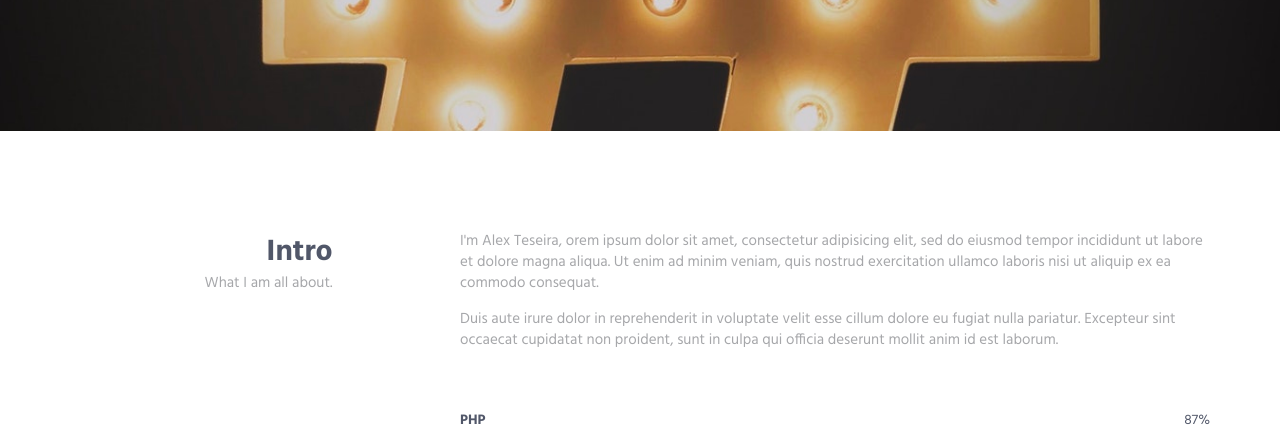
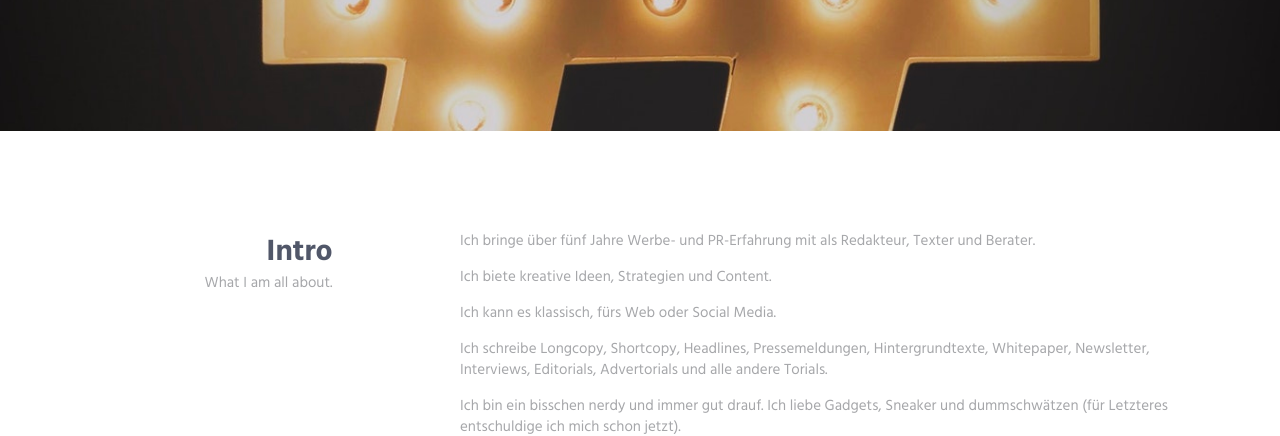
Before and after one commit to touray/dk, a plain HTML site: page HTML/index.html in a window 1280 px wide. Shown: the part 530-966 px from the top of the page. Drawn offline with Linux system fonts and the light colour scheme.

Commit message:
changed intro text

```diff
--- a/HTML/index.html
+++ b/HTML/index.html
@@ -116,8 +116,13 @@
                     </div>
                     <div class="col-sm-8 col-sm-offset-1">
                         <div class="margin-b-60">
-                            <p>I'm Alex Teseira, orem ipsum dolor sit amet, consectetur adipisicing elit, sed do eiusmod tempor incididunt ut labore et dolore magna aliqua. Ut enim ad minim veniam, quis nostrud exercitation ullamco laboris nisi ut aliquip ex ea commodo consequat.</p>
-                            <p>Duis aute irure dolor in reprehenderit in voluptate velit esse cillum dolore eu fugiat nulla pariatur. Excepteur sint occaecat cupidatat non proident, sunt in culpa qui officia deserunt mollit anim id est laborum.</p>
+                            <p>Ich bringe über fünf Jahre Werbe- und PR-Erfahrung mit als Redakteur, Texter und Berater.</p>
+                            <p>Ich biete kreative Ideen, Strategien und Content.</p>
+                            <p>Ich kann es klassisch, fürs Web oder Social Media.</p>
+                            <p>Ich schreibe Longcopy, Shortcopy, Headlines, Pressemeldungen, Hintergrundtexte, Whitepaper, Newsletter, Interviews, Editorials, Advertorials und alle andere Torials.</p>
+                            <p>Ich bin ein bisschen nerdy und immer gut drauf.
+                            Ich liebe Gadgets, Sneaker und dummschwätzen (für Letzteres entschuldige ich mich schon jetzt).</p>
+
                         </div>
 
                         <!-- Progress Box -->
```
